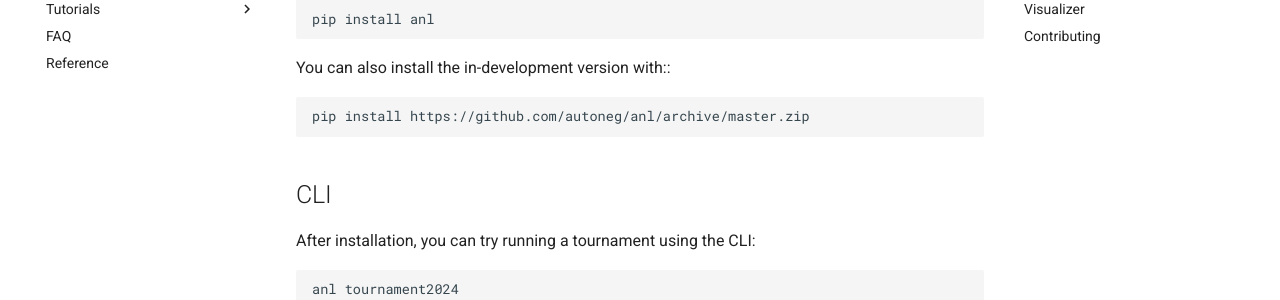
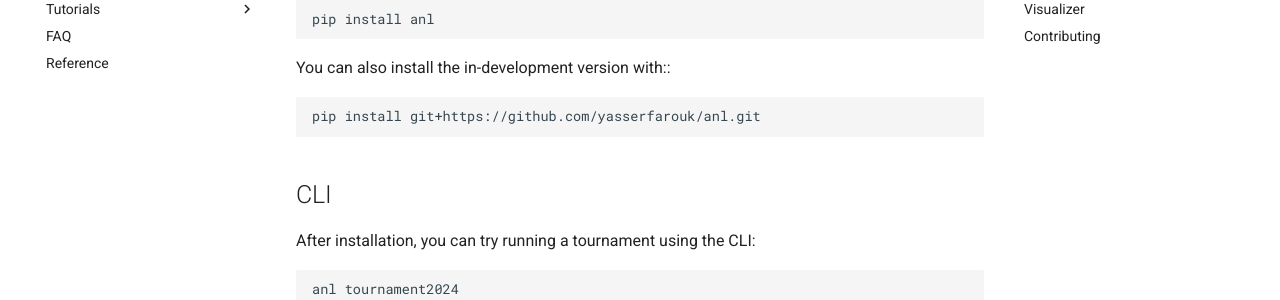
Before and after one commit to yasserfarouk/anl, an MkDocs documentation site: the page built from docs/docs/index.md, in a window 1280 px wide and 900 px high, scrolled down 523 px. Shown: the part 153-453 px from the top of the window. Built offline with MkDocs 1.6.1 and Material for MkDocs 9.7.7, drawn with Linux system fonts in a browser that asks for light colours.

Commit message:
Correcting git installation method in docs

````diff
--- a/docs/docs/index.md
+++ b/docs/docs/index.md
@@ -13,7 +13,6 @@ This package is a thin-wrapper around the [NegMAS](https://negmas.readthedocs.io
 
 The official website for the ANL competition is: [https://scml.cs.brown.edu/anl](https://scml.cs.brown.edu/anl)
 
-
 ## Quick start
 
 ```bash
@@ -23,7 +22,7 @@ pip install anl
 You can also install the in-development version with::
 
 ```bash
-pip install https://github.com/autoneg/anl/archive/master.zip
+pip install git+https://github.com/yasserfarouk/anl.git
 ```
 
 ## CLI
@@ -59,6 +58,7 @@ As an example:
 anl make-scenarios myscenarios --scenarios=5
 anl tournament2024 --scenarios-path=myscenarios --scenarios=0
 ```
+
 The first command will create 5 scenarios and save them under `myscenarios`. The second command will use these scenarios without generating any new scenarios to run a tournament.
 
 ## Visualizer
@@ -71,6 +71,7 @@ To start the visualizer type:
 ```bash
 anlv show
 ```
+
 This will allow you to select any tournament that is stored in the default location (~/negmas/anl2024/tournaments).
 You can also show the tournament stored in a specific location 'your-tournament-path' using:
 
@@ -81,7 +82,7 @@ anlv show your-tournament-path
 ## Contributing
 
 !!! info
-    This is not required to participate in the ANL competition
+This is not required to participate in the ANL competition
 
 If you would like to contribute to ANL, please clone [the repo](https://github.com/yasserfarouk/anl), then run:
 
````
